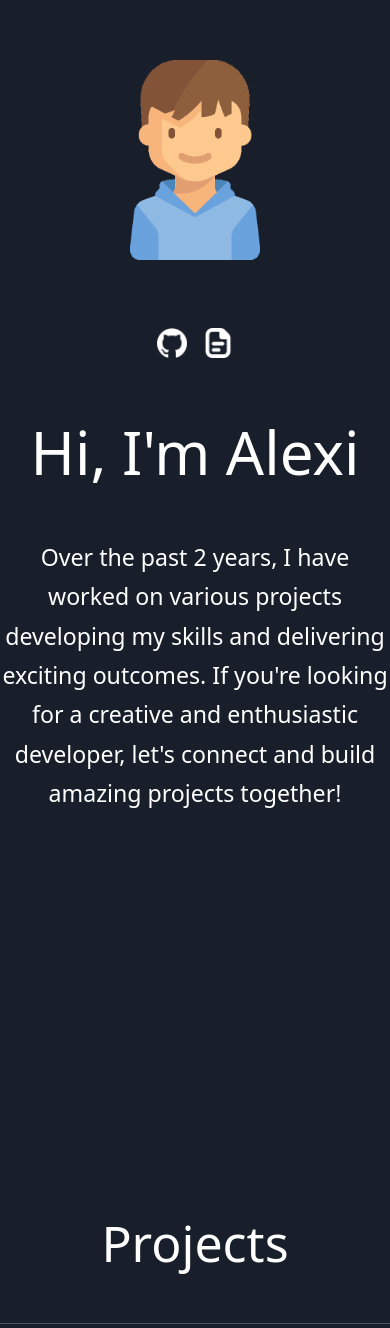
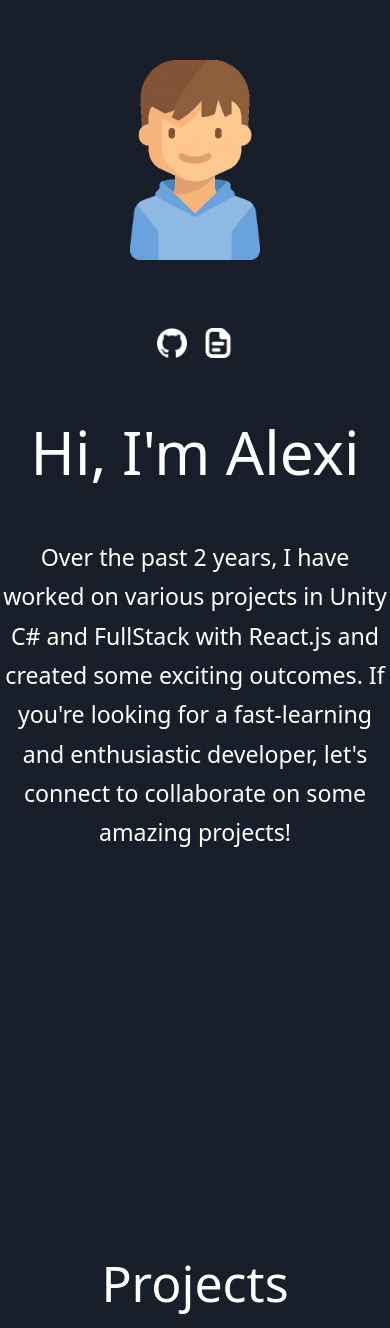
Before and after one commit to alexiosiko/portfolio, a React (Create React App) app: page / in a window 390 px wide. Shown: the part 240-1568 px from the top of the page. Built offline with nearby package versions, Linux system fonts and the light colour scheme.

Commit message:
Intro and mobile compatible

```diff
--- a/src/components/Intro.js
+++ b/src/components/Intro.js
@@ -18,10 +18,10 @@ export default function Intro() {
 			</h1>
 			<h3 style={{ lineHeight: 1.7, marginTop: 50}}>
 				Over the past 2 years, I have worked on various projects
-				developing my skills and delivering exciting outcomes.
-				If you're looking for a creative and enthusiastic
-				developer, let's connect and build amazing projects
-				together!
+				in Unity C# and FullStack with React.js and created some exciting outcomes.
+				If you're looking for a fast-learning and enthusiastic
+				developer, let's connect to collaborate on some amazing
+				projects!
 			</h3>
 		</div>
 	)
--- a/src/components/Projects.css
+++ b/src/components/Projects.css
@@ -8,6 +8,7 @@
 
 	/* Assuming "grid-container > div" represents each project item */
 .grid-container > div {
+	min-width: 400px;
 	margin-bottom: 120px;
 	flex: 0 0 calc(50% - 1rem); /* Two-column layout with 1rem margin between items */
 	margin: 0.5rem; /* Adjust the margin between items as needed */
```
Also changed, not shown: 1 other file (tests, documents, lock files or other folders).
